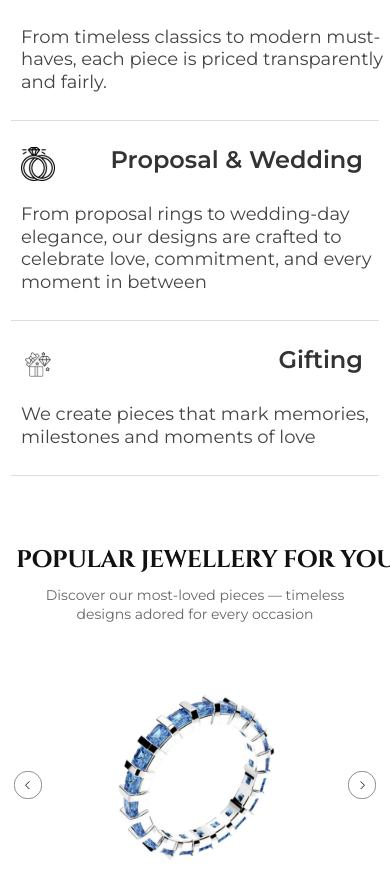
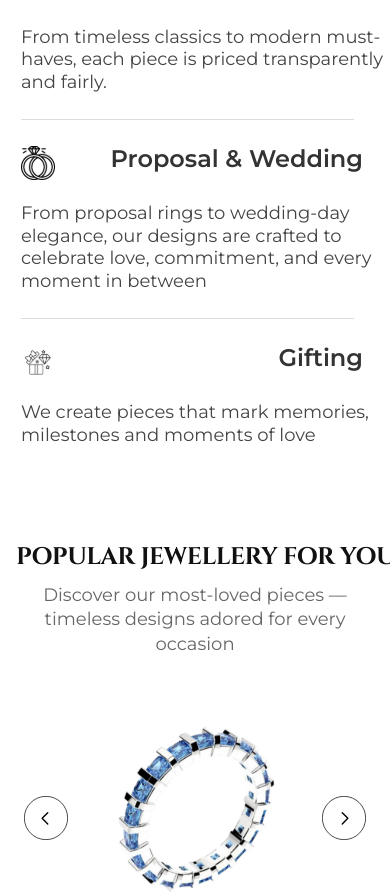
Before and after one commit to merxentaerp-tech/Vibhushnam-, a React (Vite) app: page / in a window 390 px wide. Shown: the part 851-1744 px from the top of the page. Built offline with nearby package versions, Linux system fonts and the light colour scheme.

Commit message:
Parag Sir Change

```diff
--- a/src/components/home/AboutIntro.css
+++ b/src/components/home/AboutIntro.css
@@ -1,4 +1,5 @@
 @import url("https://fonts.googleapis.com/css2?family=Cinzel:wght@700&family=Montserrat:wght@400;500;600;700&display=swap");
+
 .about-intro {
   width: 100%;
   padding: 36px 36px 32px;
@@ -141,7 +142,22 @@
     align-items: start;
     padding: 26px 0 27px;
     min-height: auto;
-    border-bottom: 1px solid #dcdcdc;
+    border-bottom: none;
+    position: relative;
+  }
+
+  .about-row::after {
+    content: "";
+    position: absolute;
+    left: 10px;
+    right: 25px;
+    bottom: 0;
+    height: 1px;
+    background: #dcdcdc;
+  }
+
+  .about-row:last-child::after {
+    display: none;
   }
 
   .about-icon {
@@ -207,6 +223,22 @@
   .about-row {
     grid-template-columns: 62px 1fr;
     padding: 26px 0 27px;
+    border-bottom: none;
+    position: relative;
+  }
+
+  .about-row::after {
+    content: "";
+    position: absolute;
+    left: 10px;
+    right: 25px;
+    bottom: 0;
+    height: 1px;
+    background: #dcdcdc;
+  }
+
+  .about-row:last-child::after {
+    display: none;
   }
 
   .about-icon img {
--- a/src/components/home/PopularJewellery.css
+++ b/src/components/home/PopularJewellery.css
@@ -220,23 +220,24 @@
     font-size: 12px;
   }
 
+  /* UPDATED ARROWS */
   .slider-btn {
-    width: 28px;
-    height: 28px;
+    width: 40px;
+    height: 40px;
     top: 45%;
   }
 
   .slider-btn img {
-    width: 28px;
-    height: 28px;
+    width: 40px;
+    height: 40px;
   }
 
   .slider-left {
-    left: 0;
+    left: 8px;
   }
 
   .slider-right {
-    right: 0;
+    right: 8px;
   }
 
   .view-all-wrapper {
@@ -271,7 +272,7 @@
 
   .popular-header p {
     max-width: 310px;
-    font-size: 14px;
+    font-size: 18px;
     font-weight: 400;
   }
 
@@ -282,19 +283,15 @@
   .popular-card {
     width: 220px;
   }
+
   .popular-info span {
     margin-top: 14px;
     font-size: 14px;
     font-family: montserrat, sans-serif;
     font-weight: 500;
     color: #111111;
-} /*
-  .popular-info strong {
-  margin-top: 14px;
-  font-size: 14px;
-  font-weight: 700;
-  color: #111111;
-} */
+  }
+
   .popular-img-box {
     width: 220px;
     height: 205px;
@@ -315,15 +312,29 @@
     height: 150px;
   }
 
+  /* UPDATED ARROWS */
+  .slider-btn {
+    width: 44px;
+    height: 44px;
+  }
+
+  .slider-btn img {
+    width: 44px;
+    height: 44px;
+  }
+
   .slider-left {
-    left: -2px;
+    left: 8px;
   }
+
+  .slider-right {
+    right: 8px;
+  }
+
   .popular-info strong {
     display: none;
   }
-  .slider-right {
-    right: -2px;
-  }
+
   .view-all-btn {
     width: 362px;
     max-width: calc(100vw - 40px);
```
Lines whose indentation alone changed are shown as unchanged.
